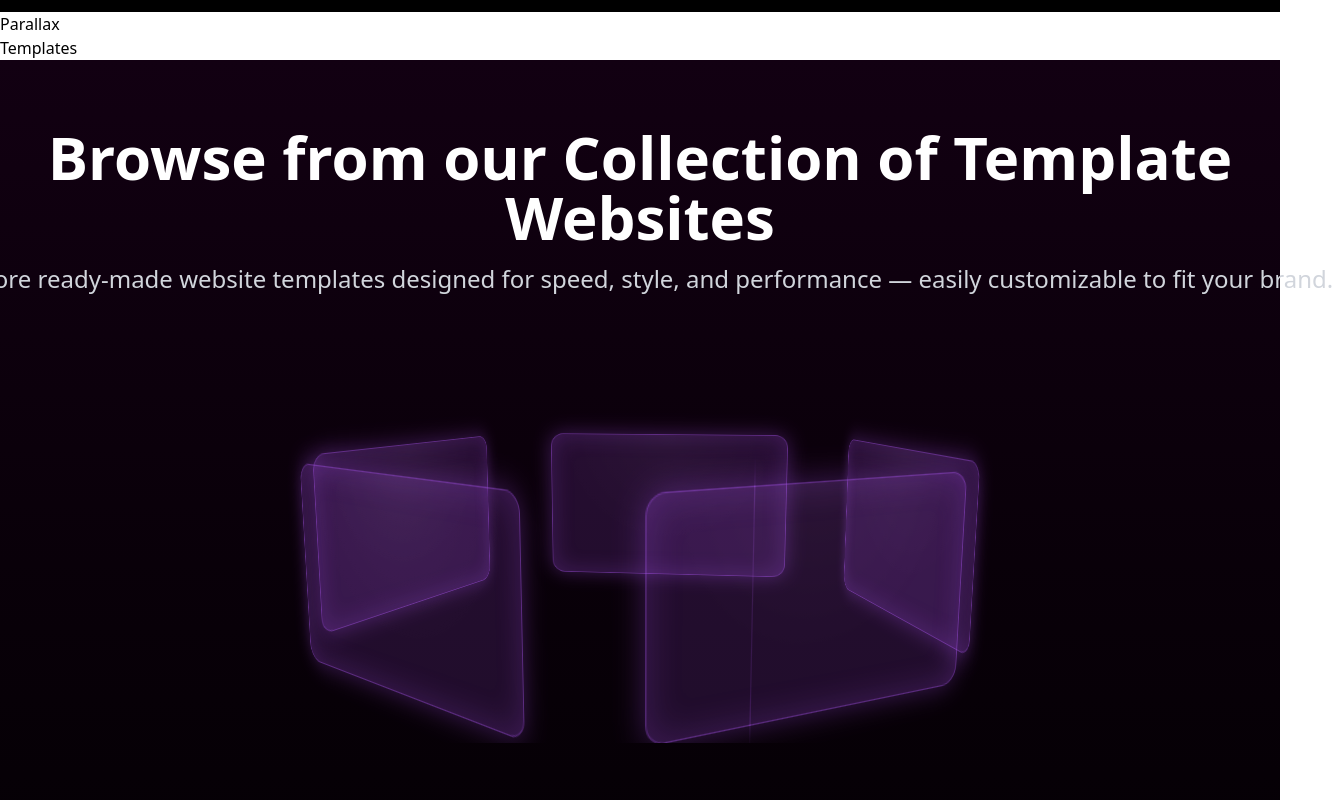
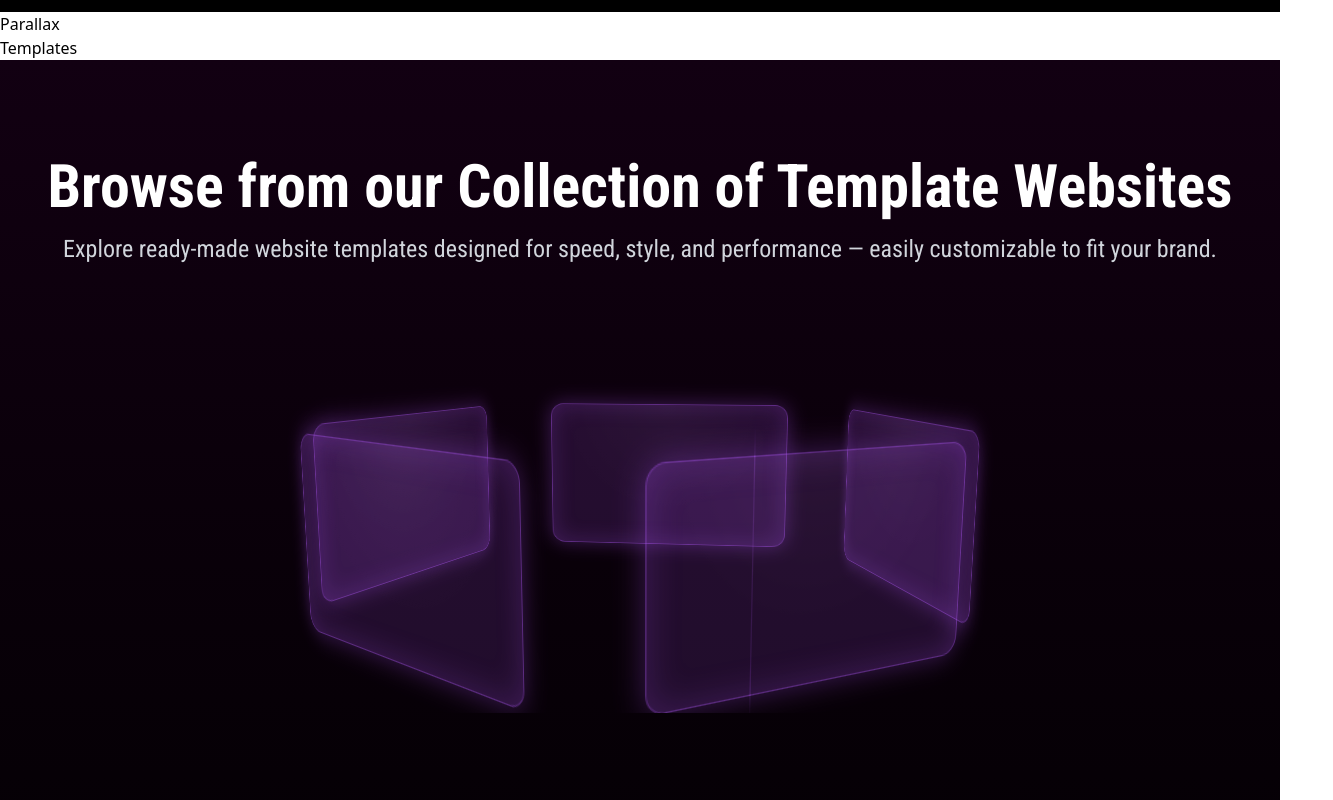
Before and after one commit to Zendec-Official/zendec-site-main, a React (Vite) app: page / in a window 1280 px wide. Shown: the part 1660-2460 px from the top of the page, 1333 px wide, since content can reach past the window. Built offline with nearby package versions, Linux system fonts and the light colour scheme; grey boxes are pictures that could not be loaded; a web font is replaced by a local one.

Commit message:
updated heading in Portfolio Section

```diff
--- a/src/components/Portfolio.jsx
+++ b/src/components/Portfolio.jsx
@@ -7,11 +7,18 @@ const Portfolio = () => {
     <div className="bg-gradient-to-b from-[#120012] to-[#050005] min-h-screen flex flex-col items-center justify-center px-4 font-condensed">
 
       {/* Title Section */}
+{/* Title Section */}
       <div className="text-center mb-12">
-        <h1 className="text-4xl sm:text-5xl md:text-6xl font-bold text-white mb-4 animate-fadeSlide">
+        <h1
+          style={{ fontFamily: '"Roboto Condensed", sans-serif' }}
+          className="text-4xl sm:text-5xl md:text-6xl font-bold text-white mb-4 animate-fadeSlide"
+        >
           Browse from our Collection of Template Websites
         </h1>
-        <p className="text-lg sm:text-xl md:text-2xl text-gray-300 whitespace-nowrap overflow-x-auto animate-fadeSlide delay-200">
+        <p
+          style={{ fontFamily: '"Roboto Condensed", sans-serif' }}
+          className="text-lg sm:text-xl md:text-2xl text-gray-300 animate-fadeSlide delay-200"
+        >
           Explore ready-made website templates designed for speed, style, and performance — easily customizable to fit your brand.
         </p>
       </div>
```
